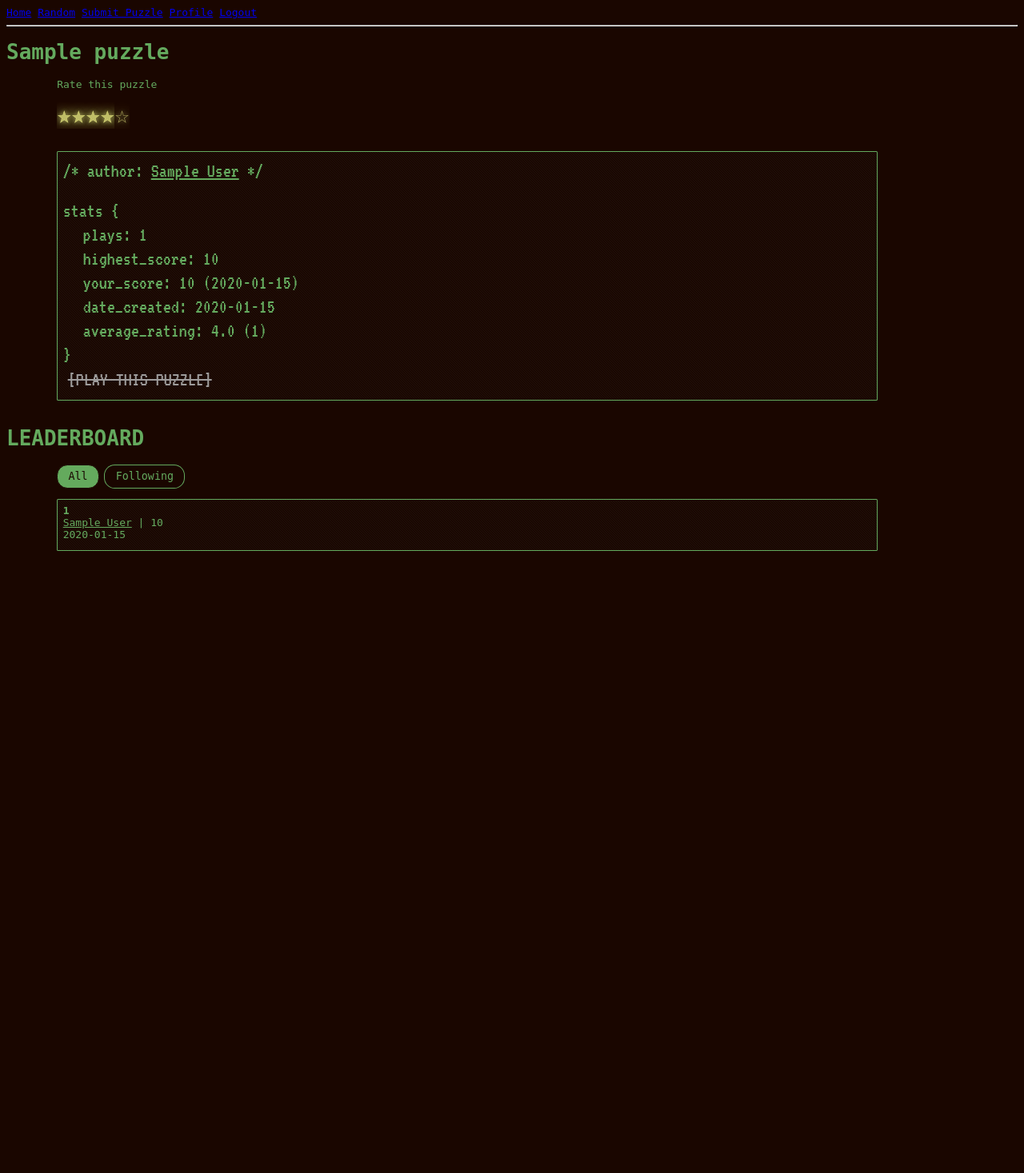
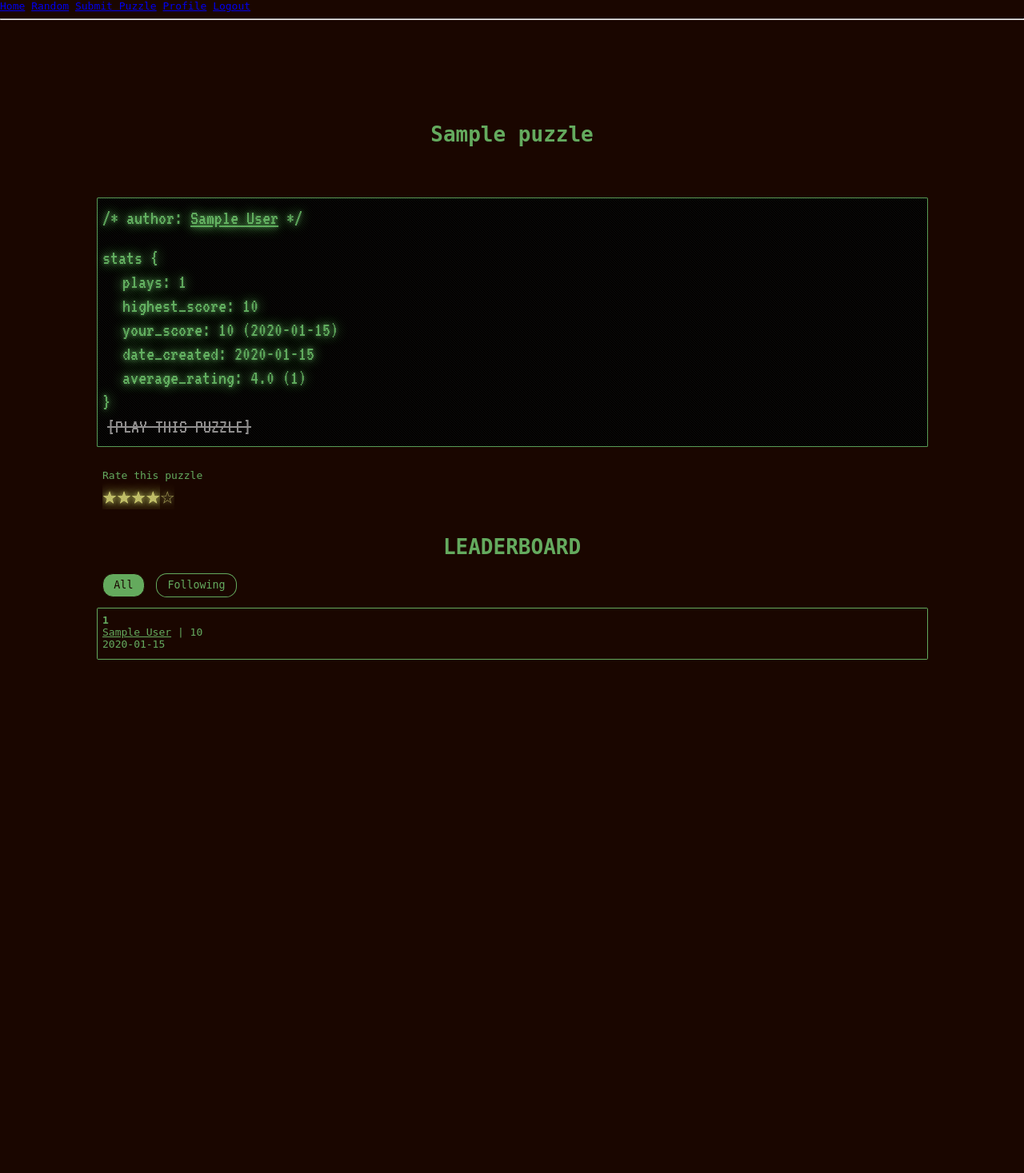
Before and after one commit to good-programmer/CITS3403-project, a Flask app: page /puzzle/1/info in a window 1280 px wide. Shown: the whole page at 80% size. Before the commit the page ends 689 px from the top, so only its background shows below. Run offline with Flask 3, Linux system fonts and the light colour scheme; a user stored in the database is signed in; tables that the repository leaves empty hold one stand-in row (values such as "Sample post"); parts of the project's set-up code (start-up, migrations or seed data) failed here and were passed over.

Commit message:
correct terminal-style background; center leaderboards; move rating below info

```diff
--- a/project/static/css/puzzleinfo.css
+++ b/project/static/css/puzzleinfo.css
@@ -4,13 +4,32 @@
     font-family: monospace;
 }
 
+h1 {
+    text-align: center;
+}
+
+h1:first-of-type {
+    margin-top: 10%;
+    margin-bottom: 5%;
+}
+
 body {
     background-color: 	#1a0600;
     color: rgba(125,225,125,0.75);
+    align-items: center;
+    height: 100vh;
+    margin: 0;
+    padding: 0;
 }
 
 #puzzle-info {
-    margin-left: 5%;
+    margin: auto;
+    /* scanline concept source: https://stackoverflow.com/questions/61431316/how-to-get-scanlines-over-background-image-in-css */
+    background:
+        radial-gradient(rgba(55, 70, 55, 0.2) 1px,transparent 0.5px) 0   0   /3px 3px,
+        radial-gradient(rgba(55, 70, 55, 0.2) 1px,transparent 0.5px) 1px 1px /3px 3px,
+        radial-gradient(rgba(55, 70, 55, 0.2) 0.5px,transparent 0.5px) 2px 2px /3px 3px;
+    background-color: black;
 }
 
 #puzzle-info * {
@@ -42,23 +61,16 @@ body {
 }
 
 .post-body, #puzzle-info {
-    background-color: black;
     border: 1px solid rgba(125,225,125,0.75);
     padding: 0.5rem;
     border-radius: .125rem;
     width: 80%;
     margin-top: 1rem;
-
-    /* scanline concept source: https://stackoverflow.com/questions/61431316/how-to-get-scanlines-over-background-image-in-css */
-    background:
-    radial-gradient(rgba(55, 70, 55, 0.2) 1px,transparent 0.5px) 0   0   /3px 3px,
-    radial-gradient(rgba(55, 70, 55, 0.2) 1px,transparent 0.5px) 1px 1px /3px 3px,
-    radial-gradient(rgba(55, 70, 55, 0.2) 0.5px,transparent 0.5px) 2px 2px /3px 3px
 }
 
 .post-body {
-    margin-left: 5%;
-    max-height: 50px;
+    height: 50px;
+    background-color: transparent;
 }
 
 /*
@@ -71,8 +83,12 @@ body {
 }
 */
 
-#rate-slider, #rate-text {
-    margin-left: 5%;
+#rate-slider, #rate-text, .buttons-container {
+    margin-left: 10%;
+}
+
+#rate-text {
+    margin-bottom: 0px;
 }
 
 .user-link {
@@ -91,12 +107,6 @@ body {
     text-decoration: line-through;
 }
 
-#following-body {
-    display: flex;
-    flex-direction: column;
-    justify-content: space-between;
-    align-items: center;
-}
 
 #switch-leaderboard-button, #play-button {
     text-align: center;
@@ -109,9 +119,8 @@ body {
     margin-bottom: 5px;
 }
 
-.buttons-container{
-    display: flex;
-    flex-direction: row;
+.buttons-container:first-child{
+    margin-left: 10%;
 }
 
 .toggle-button{
@@ -134,8 +143,16 @@ body {
 
 }
 
-.buttons-container:first-child{
-    margin-left: 5%;
+.leaderboard-body {
+    display: flex;
+    align-items: center;
+    flex-direction: column;
+}
+
+#main-leaderboard, #following-leaderboard {
+    display: flex;
+    flex-direction: column;
+    width: 100%;
 }
 
 .Screen {
--- a/project/static/css/style.css
+++ b/project/static/css/style.css
@@ -154,12 +154,14 @@ input[type="checkbox"] {
 }
 
 .post-body {
-    width: 100%;
+    width: 80%;
     height: 100px;
     background-color: darkcyan;
     border: 2px solid white;
     padding: 30px;
     margin-bottom: 20px;
+    margin-left: auto;
+    margin-right: auto;
 }
 
 #following-leaderboard {
--- a/project/static/js/puzzleinfo.js
+++ b/project/static/js/puzzleinfo.js
@@ -10,11 +10,11 @@ document.querySelectorAll(".toggle-button").forEach(togBut => {
         togBut.classList.add("toggle-button--selected")
 
         if (togBut.textContent.trim().toLowerCase() == "all") {
-            main.style.display = "block";
+            main.style.display = "flex";
             following.style.display = "none";
         } else {
             main.style.display = "none";
-            following.style.display = "block";
+            following.style.display = "flex";
         }
     })
 })
--- a/project/templates/puzzleinfo.html
+++ b/project/templates/puzzleinfo.html
@@ -4,15 +4,8 @@
 <link rel="stylesheet" type="text/css" href="{{url_for('static', filename='css/puzzleinfo.css')}}">
 
 <h1>{{puzzle['title']}}</h1>
-<span>
-  <p id="rate-text">Rate this puzzle</p>
-  <div id="rate-slider">
-    <p class="Screen MatrixTextYellow" id="rate-back">☆☆☆☆☆</p>
-    <p class="Screen MatrixTextYellow" id="rate-current">★★★★★</p>
-  </div>
-</span>
 
-<div id="puzzle-info">
+<div class="Screen MatrixTextGreen" id="puzzle-info">
   <p>/* author: <a class="user-link" href="/user/{{puzzle['creator_id']}}/profile">{{puzzle['creator']}}</a> */</p>
   <p>stats {</p>
   <p>plays: {{puzzle['play_count']}}</p>
@@ -26,14 +19,21 @@
   <a href="/puzzle/{{puzzle['id']}}/play"><button class="Screen MatrixTextGreen" id="play-button" {% if puzzle['score'] %}disabled{% endif %}>[PLAY THIS PUZZLE]</button></a><br>
 </div>
 <br>
+<span>
+  <p id="rate-text">Rate this puzzle</p>
+  <div id="rate-slider">
+    <p class="Screen MatrixTextYellow" id="rate-back">☆☆☆☆☆</p>
+    <p class="Screen MatrixTextYellow" id="rate-current">★★★★★</p>
+  </div>
+</span>
 
 <h1>LEADERBOARD</h1>
+<div class="buttons-container">
+  <button class="toggle-button" type="button">All</button>
+  <button class="toggle-button" type="button">Following</button>
+</div>
 <div class="leaderboard-body">
-  <div class="buttons-container">
-    <button class="toggle-button" type="button">All</button>
-    <button class="toggle-button" type="button">Following</button>
-</div>
-<div id="main-leaderboard" class="leaderboard post-list" style="display: block;">
+<div id="main-leaderboard" class="leaderboard post-list" style="display: flex;">
     {% for score in puzzle['scores']|sort(attribute='score',reverse=True) %}
       <div class="post-body">
         <b>{{loop.index}}</b><br>
```
